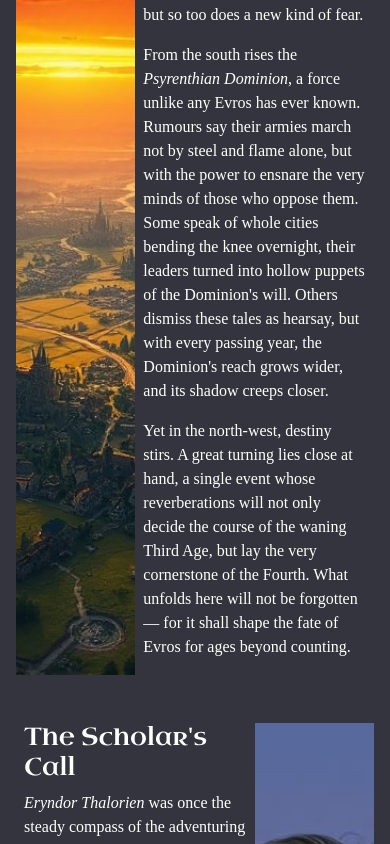
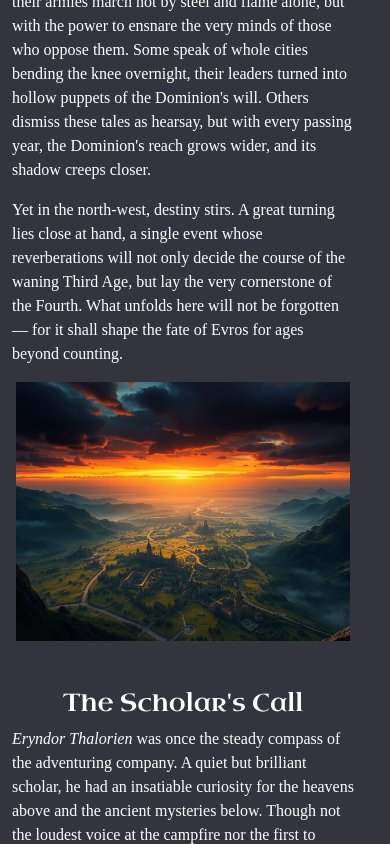
Before and after one commit to YousseFahmy/Evros, an Angular app: page / in a window 390 px wide. Shown: the part 1156-2000 px from the top of the page. Built offline with nearby package versions, Linux system fonts and the light colour scheme; a web font is replaced by a local one.

Commit message:
Fixed Text-Image-Section Responsiveness

```diff
--- a/src/app/components/text-image-section/text-image-section.component.html
+++ b/src/app/components/text-image-section/text-image-section.component.html
@@ -1,9 +1,11 @@
-<div #mainDiv class="d-flex justify-content-between p-3" style="min-height: 60vh;">
-    <div class="col-8 px-2">
-        <h2>{{ title() }}</h2>
-        <ng-content />
-    </div>
-    <div class="col-4">
-        <img #sectionImage [src]="imgPath()" height="100%">
+<div class="d-flex justify-content-between p-3" style="min-height: 60vh;">
+    <div #mainDiv class="row w-100">
+        <div class="col-12 col-md-8 px-2">
+            <h2 class="text-center text-md-start">{{ title() }}</h2>
+            <ng-content />
+        </div>
+        <div class="col-12 col-md-4">
+            <img #sectionImage [src]="imgPath()" height="100%">
+        </div>
     </div>
 </div>
--- a/src/app/components/text-image-section/text-image-section.component.ts
+++ b/src/app/components/text-image-section/text-image-section.component.ts
@@ -22,7 +22,7 @@ export class TextImageSectionComponent {
     if(this.reversed()) {
       this.mainDiv().nativeElement.classList.add("flex-row-reverse");
     }else{
-      this.mainDiv().nativeElement.classList.add("flex-row");
+      // this.mainDiv().nativeElement.classList.add("row");
     }
 
     this.sectionImage().nativeElement.style.objectPosition = `${this.xPos()}% ${this.yPos()}%`;
```
